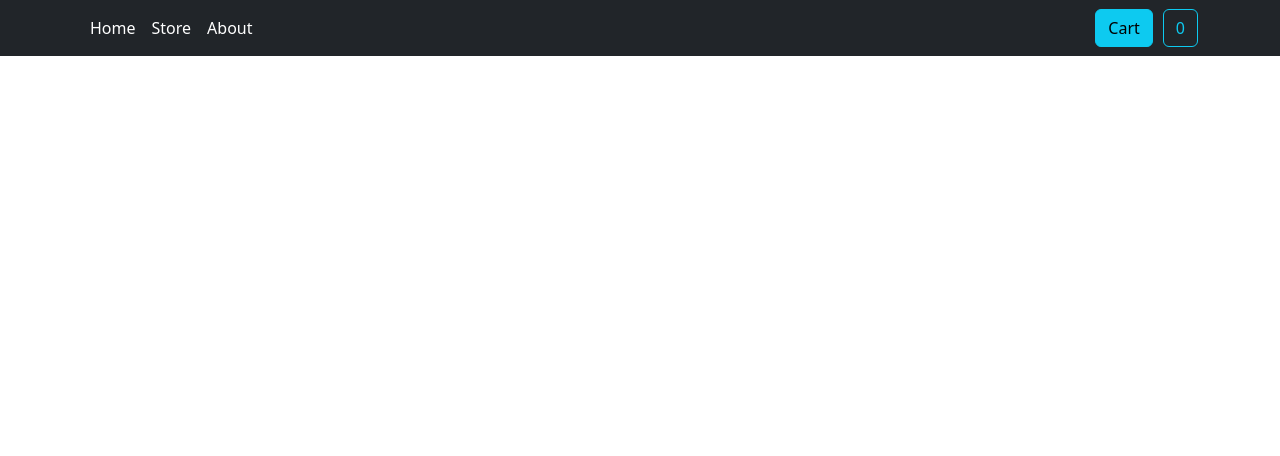
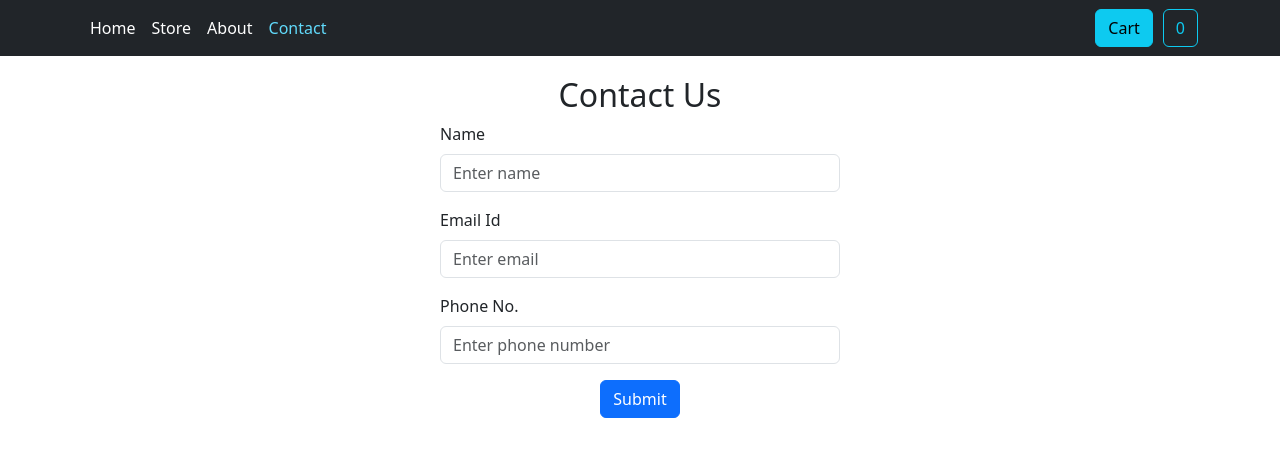
Before and after one commit to Ritikadhangar910/Ecommancereact, a React (Create React App) app: page /contact in a window 1280 px wide. Shown: the top 456 px of the page. Built offline with nearby package versions, Linux system fonts and the light colour scheme.

Commit message:
contact us page

```diff
--- a/src/App.css
+++ b/src/App.css
@@ -14,6 +14,9 @@
 
 .navbar .nav-link {
   color: white;
+}
+.navbar-nav .nav-link.active {
+  color: #61dafb !important;
 }
 .navbar .cart-Item {
   margin-left: auto;
@@ -72,6 +75,7 @@
   color: white;
 }
 .home-album h1 {
+  padding-top: 30px;
   font-size: 6rem;
 }
 .home-album h2 {
@@ -106,6 +110,26 @@
   margin-left: 120px;
 }
 
+#formsection {
+  display: flex;
+  flex-direction: column;
+  align-content: center;
+  align-items: center;
+}
+
+#formsection h2 {
+  text-align: center;
+  margin-top: 20px;
+}
+#formstyling {
+  width: 400px;
+  display: flex;
+  flex-direction: column;
+}
+#formstyling button {
+  align-self: center;
+}
+
 @media (prefers-reduced-motion: no-preference) {
   .App-logo {
     animation: App-logo-spin infinite 20s linear;
--- a/src/App.js
+++ b/src/App.js
@@ -1,4 +1,5 @@
 import About from "./components/About";
+import Contact from "./components/Contact";
 import Home from "./components/Home";
 import MyNavbar from "./components/MyNavbar";
 import Showproducts from "./components/Showproducts";
@@ -13,6 +14,7 @@ function App() {
           <Route path="/" element={<Home />} />
           <Route path="/store" element={<Showproducts />} />
           <Route path="/about" element={<About />} />
+          <Route path="/contact" element={<Contact />} />
         </Routes>
       </ContextProvider>
     </BrowserRouter>
--- /dev/null
+++ b/src/components/Contact.js
@@ -0,0 +1,73 @@
+import { useState } from "react";
+import Button from "react-bootstrap/Button";
+import Form from "react-bootstrap/Form";
+
+const Contact = () => {
+  const [name, setname] = useState("");
+  const [email, setemail] = useState("");
+  const [phone, setphone] = useState("");
+  async function postDataFun(e) {
+    e.preventDefault();
+    const obj = { name, email, phone };
+    let response = await fetch(
+      "https://reactproject-34248-default-rtdb.firebaseio.com/ecommance.json",
+      {
+        method: "POST",
+        body: JSON.stringify(obj),
+        headers: {
+          "Content-Type": "application/json",
+        },
+      }
+    );
+    response = await response.json();
+    console.log(response);
+  }
+
+  return (
+    <>
+      <section id="formsection">
+        <h2>Contact Us</h2>
+        <Form id="formstyling" onSubmit={postDataFun}>
+          <Form.Group className="mb-3" controlId="formBasicName">
+            <Form.Label>Name</Form.Label>
+            <Form.Control
+              type="text"
+              placeholder="Enter name"
+              value={name}
+              onChange={(e) => {
+                setname(e.target.value);
+              }}
+            />
+          </Form.Group>
+          <Form.Group className="mb-3" controlId="formBasicEmail">
+            <Form.Label>Email Id</Form.Label>
+            <Form.Control
+              type="text"
+              placeholder="Enter email"
+              value={email}
+              onChange={(e) => {
+                setemail(e.target.value);
+              }}
+            />
+          </Form.Group>
+          <Form.Group className="mb-3" controlId="formBasicPhone">
+            <Form.Label>Phone No.</Form.Label>
+            <Form.Control
+              type="text"
+              placeholder="Enter phone number"
+              value={phone}
+              onChange={(e) => {
+                setphone(e.target.value);
+              }}
+            />
+          </Form.Group>
+
+          <Button variant="primary" type="submit">
+            Submit
+          </Button>
+        </Form>
+      </section>
+    </>
+  );
+};
+export default Contact;
--- a/src/components/MyNavbar.js
+++ b/src/components/MyNavbar.js
@@ -7,10 +7,7 @@ import { NavLink } from "react-router-dom";
 
 const MyNavbar = () => {
   return (
-    <Navbar
-      defaultActiveKey="/"
-      className="sticky-top navbar-expand-lg navbar-dark bg-dark"
-    >
+    <Navbar className="sticky-top navbar navbar-expand-lg navbar-dark bg-dark">
       <Container>
         <Nav className="mr-auto">
           <Nav.Item>
@@ -28,6 +25,11 @@ const MyNavbar = () => {
               About
             </NavLink>
           </Nav.Item>
+          <Nav.Item>
+            <NavLink to="/contact" className="nav-link">
+              Contact
+            </NavLink>
+          </Nav.Item>
         </Nav>
         <Cart />
       </Container>
```
